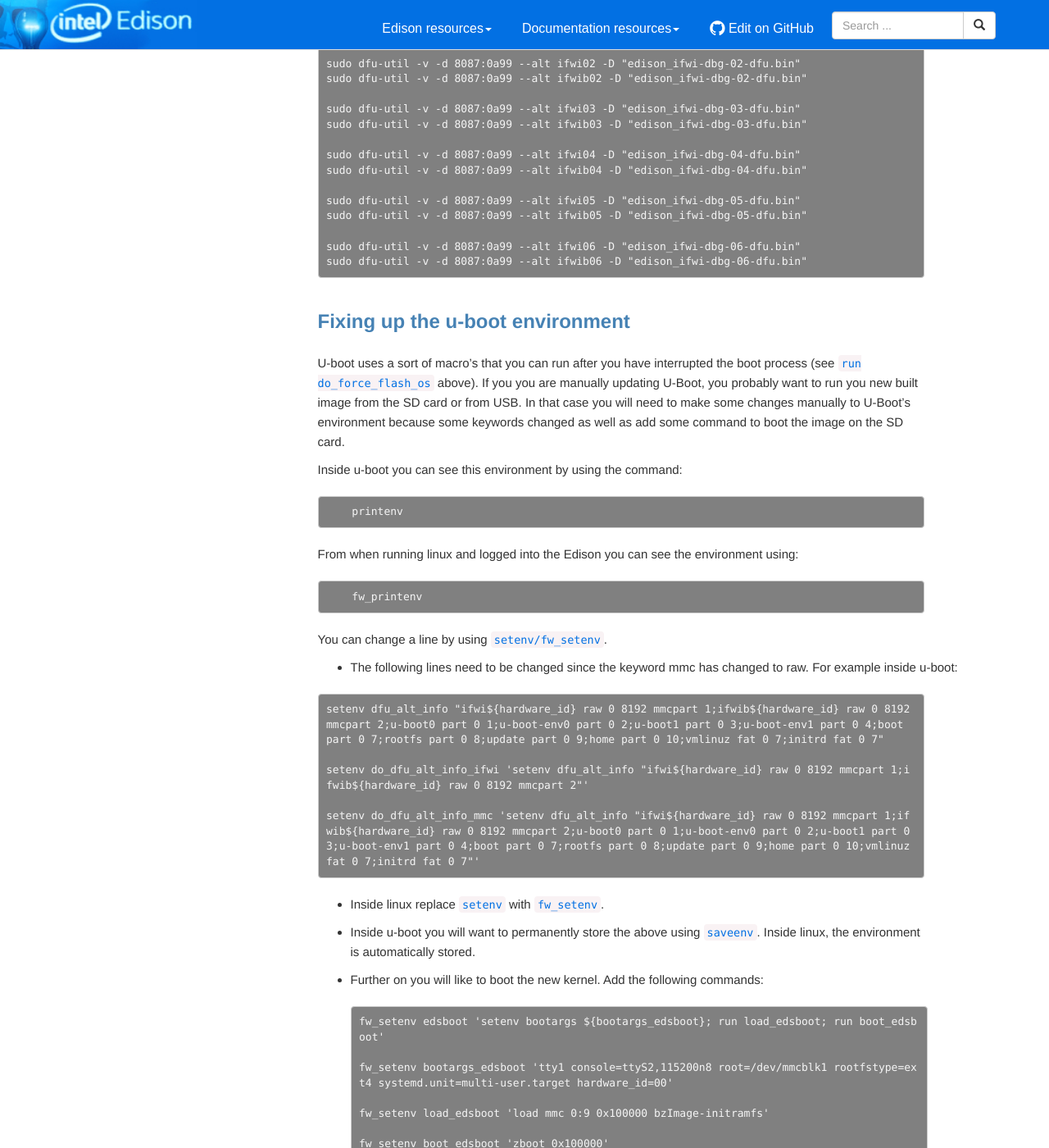
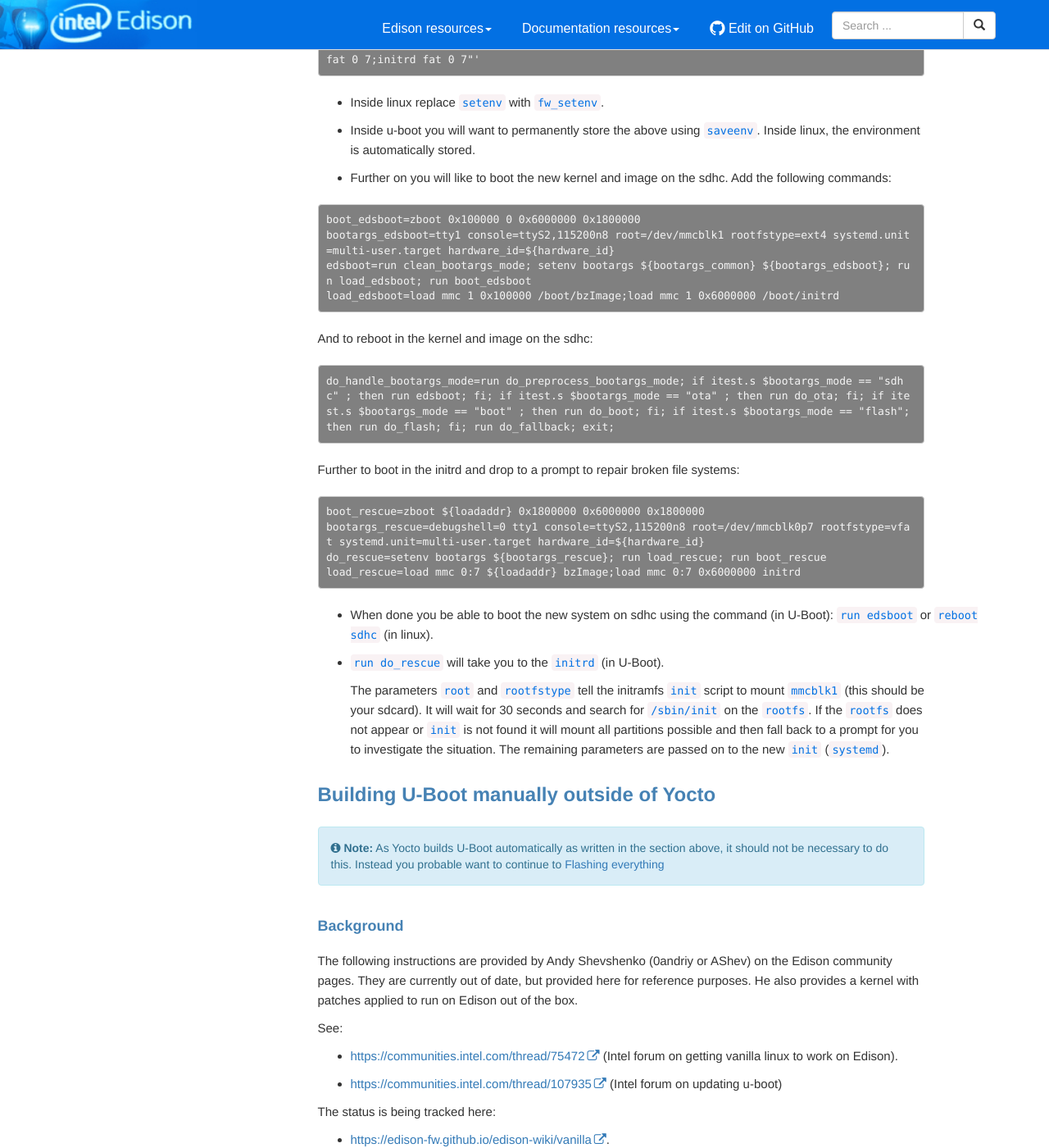
Before and after one commit to edison-fw/meta-intel-edison, a Jekyll site: the page built from docs/_docs/Edison/Building/2.3-Building-and-flashing-U-boot.md, in a window 1280 px wide and 1400 px high, scrolled down 3777 px. Shown: the whole window at 82% size. Built offline with Jekyll 4.4.1, drawn with Linux system fonts in a browser that asks for light colours; nearby versions of some CDN libraries; comment, search, counter and statistics services are not loaded; some of the changed text lies outside the part shown.

Commit message:
docs: switch to initrd
Signed-off-by: Ferry Toth <ftoth@exalondelft.nl>

````diff
--- a/docs/_data/edison.yml
+++ b/docs/_data/edison.yml
@@ -95,7 +95,7 @@
     ref: 2.0-Building-and-installing-the-image
     pdf: true
 
-  - title: Building and installing the rootfs to SDHC or USB
+  - title: Building and installing the rootfs to SDHC
     jurl: /2.1-Building-and-installing-the-rootfs.html
     ref: 2.1-Building-and-installing-the-rootfs
     pdf: true
--- a/docs/_docs/Edison/Building/2.1-Building-and-installing-the-rootfs-to-sd.md
+++ b/docs/_docs/Edison/Building/2.1-Building-and-installing-the-rootfs-to-sd.md
@@ -11,21 +11,7 @@
 {% include note.html content="The disk is ext4 formated, so will be most easily accessed from a Linux system." %}
 ## Building the rootfs
 
-Change to the correct directory as instructed by the `make setup` script.
-
-        cd /.../my_Edison_Workspace/test/out/linux64
-
-        source poky/oe-init-build-env
-
-Note: you need to source `oe-init-build-env` from every new konsole that you want to use to run bitbake.
-
-        bitbake -k edison-image
-
-Alternatively, from the same directory as `make setup`:
-
-        make image
-
-or `make flash`, `make sdk`, see further on.
+Back track to [Building the image](2.0-Building-and-installing-the-image.html#building-the-image).
 
 ## Installing the rootfs on a sd card
 You will find the image here:
@@ -51,6 +37,11 @@
 
 Make absolutely sure you know the device representing the sdcard, on my system it was `/dev/sdb`.
 
+{% include note.html content="An even fastest method to write an sdhc card (30% faster due to utilizing sparse file), see [Yocto Project Development Tasks Manual](https://www.yoctoproject.org/docs/3.0.2/dev-manual/dev-manual.html#flashing-images-using-bmaptool):" %}
+
+        bmaptool create -o edison-image-edison.bmap edison-image-edison.ext4
+        sudo bmaptool copy edison-image-edison.ext4 /dev/sdc
+
 You need to check, repair and resize the disk after this. You can use GParted for this. On the command line it is:
 
         sudo e2fsck -f -y -v -C 0 /dev/sdX
@@ -59,5 +50,19 @@
 
         sudo resize2fs -p /dev/sdX
 
-## Booting the rootfs on the external disk
-The external disk probably has a different kernel as the one on your eMMC. The kernel modules will be mostly on the rootfs. So, to boot the external rootfs you will probably need to have the associated kernel boot first. These need to be installed manually, see the section Building and installing the kernel.
+## Booting the rootfs from SDHC
+During U-Boot press <ESC> then type
+
+        run edsboot
+
+or during running linux (f.i. on the emmc disk):
+
+        restart sdhc
+
+## Booting the rootfs from external USB disk
+Support for this has been removed. U-Boot currently does not support the USB, so can not load the kernel from a USB disk.
+Booting from external disk requires the kernel to be loaded from emmc or sdhc.
+
+Further, booting from USB prevents you from using the USB in gadget mode to obtain network access, unless you have a fancy USB expander with built-in ethernet port (like [SMSC LAN9514 Eval Board](http://ww1.microchip.com/downloads/en/DeviceDoc/evb9514user.pdf))
+
+If your external rootfs is based on the current kernel on the boot partition (or if you updated the boot partition with your latest `edison-image-edison.hddimg`) you can use that kernel to boot your usb disk as you see fit. We leave it to your imagination to add a line to U-Boot's `edison.env` to make this work.
--- a/docs/_docs/Edison/Building/2.2-Building-and-installing-the-kernel-for-sd.md
+++ b/docs/_docs/Edison/Building/2.2-Building-and-installing-the-kernel-for-sd.md
@@ -8,11 +8,17 @@
 {:toc}
 ## Building the kernel
 
-See the section Building and installing the image.
-Actually we are building 2 kernels `bzImage-edison.bin` and `bzImage-initramfs-edison.bin`
+In the past we built 2 kernels `bzImage-edison.bin` and `bzImage-initramfs-edison.bin`
 
-The kernel with the built-in `initramfs` is called `bzImage-initramfs-edison.bin` and is the one we will be using. The initramsfs is a cpio built into the kernel containg kernel modules that are needed to boot from SDHC.
+The kernel with the built-in `initramfs` was called `bzImage-initramfs-edison.bin`. The initramsfs is a cpio built into the kernel containg kernel modules that are needed to boot from SDHC.
 
+This is not longer the case.
+
+We now use a separate cpio. The reason is that U-Boot seems not to support loading a kernel larger then 15MB.
+
+Even though we call the file initrd (as everybody seems to be doing), it is really an initramfs.
+
+## Historical reason to use a initrd
 According the Andy Shevchenko the kernel modules can not be built into the kernel:
 {% include note.html content="Basically either you need to use special initramfs / initrd where you have all necessary modules and you use pivot_root to switch rootfs, or you compile in all those modules. Since one bug(?) in the regulator framework when you built-in sdhci-pci it will prevent to WiFi be enumerated, you have to workaround it [1] like " %}
 
@@ -25,61 +31,6 @@
 
 ## Installing the kernel
 
-We will put this on the internal mmc partition `/dev/mmcblk0p9`.
+We no longer do this manually, although you still can if you want to.
 
-Before you can copy the file there we need to format this partition. Don't worry, this will not disturb operation of your current image as it was previously used for OTA (over the air) updates, but that feature is no longer supported.
-
-While running the original Intel® provided firmware, create a FAT file system on device 0:9. (If you don't, and save files on the originally-available file system, they will not be visible from U-Boot.)
-
-        mkfs.vfat -F32 -I /dev/mmcblk0p9
-
-Reboot the Edison.
-
-Mount the Edison's now-visible drive on the host computer (using the extra USB cable). Copy the just-built Linux image to the Edison drive:
-
-        cp tmp/deploy/images/edison/bzImage-initramfs-edison.bin /<path-to-Edison-drive>/bzImage-initramfs
-{% include note.html content="Note: with the U-Boot environment we set `bzImage-initramfs` will boot the kernel for the SDHC and `bzImage-initramfs-usb` will boot the kernel for the USB." %}
-
-Alternatively, on the edison (with the original firmware):
-
-        mount /dev/mmcblk0p9 /mnt
-
-(Or, if the Edison already runs the morty firmware, copy the file to /boot, don't forget to unmount and reboot after that).
-
-        mount /dev/mmcblk0p9 /mnt
-
-And if you have sshd running on the edison, from your host:
-
-        scp tmp/deploy/images/edison/bzImage-initramfs-edison.bin root@edison:
-
-Then on the Edison:
-
-        mv bzImage-initramfs-edison.bin /mnt/bzImage-initramfs
-        umount /mnt
-
-Or all the above from KDE's Dolphin using the `path fish://root@edison`
-
-## Booting the alternative kernels
-
-If you do nothing the image on the eMMC is booted automatically.
-
-There are 2 ways to boot the external image:
- 1. Interrupt U-Boot.
-    In the first 1 sec. press escape. Then type:
-
-        run edsboot
-
-    for booting the SDHC, or
-
-        run usbboot
-
-    for booting the USB.
- 2. From a running system, reboot with a `bootarg` (this is being worked on see [issue 45](https://github.com/edison-fw/meta-intel-edison/issues/45))
-
-        reboot sd
-
-    for booting the SDHC, or
-
-        reboot usb
-
-    for booting the USB.
+It is far easier to create a complete image with kernel, initrd, the kernel modules and all the rest of the rootfs by following [Building and installing the rootfs to SDHC](2.1-Building-and-installing-the-rootfs)
--- a/docs/_docs/Edison/Building/2.3-Building-and-flashing-U-boot.md
+++ b/docs/_docs/Edison/Building/2.3-Building-and-flashing-U-boot.md
@@ -7,49 +7,14 @@
 * TOC
 {:toc}
 ## Building U-Boot using Yocto
-U-Boot is built automatically as part of the image building, see Building and installing the image. The recipe will be provide the latest U-Boot with `acpi` patches provided if required by the kernel (see ACPI or no-ACPI).
-
-## Building U-Boot manually outside of Yocto
-{% include note.html content="As Yocto builds U-Boot automatically as written in the section above, it should not be necessary to do this. Instead you probable want to continue to [Flashing everything](2.3-Building-and-flashing-U-boot.html#flashing-everything)" %}
-### Background
-The following instructions are provided by Andy Shevshenko (0andriy or AShev) on the Edison community pages. They are currently out of date, but provided here for reference purposes.
-He also provides a kernel with patches applied to run on Edison out of the box.
-
-See:
-
-* [https://communities.intel.com/thread/75472](https://communities.intel.com/thread/75472 "vanilla linux") (Intel forum on getting vanilla linux to work on Edison).
-* [https://communities.intel.com/thread/107935](https://communities.intel.com/thread/107935 "u-boot") (Intel forum on updating u-boot)
-
-The status is being tracked here:
-
-* [https://edison-fw.github.io/edison-wiki/vanilla](https://edison-fw.github.io/edison-wiki/vanilla).
-
-### Instructions for building
-  * Clone u-boot from [https://github.com/andy-shev/u-boot/tree/edison](https://github.com/andy-shev/u-boot/tree/edison)
-  * The current version is edison-v2019.01
-
-        git clone git@github.com:andy-shev/u-boot.git
-        cd u-boot
-        git checkout edison-v2019.01
-
-  * To build:
-
-        make clean
-        make edison_defconfig
-        make -j8
-
-  * If you never updated U-Boot you are still on **v2014.04**. In this case, or if you have **edison-v2016.11**, or **edison-v2017.01** you need to do:
-
-        truncate -s %4096 u-boot.bin
-
-    otherwise skip this step.
+U-Boot is built automatically as part of the image building, see [Building and installing the image](2.0-Building-and-installing-the-image). The recipe will be provide the latest U-Boot with `acpi` patches provided if required by the kernel (see ACPI or no-ACPI).
 
 ## Flashing everything
 To flash everything you use either the script `flashall.sh` or the [Intel Flash Tools Lite](https://01.org/node/2463). This replaces U-Boot, the kernel in the boot partition, U-Boot environment and the rootfs.
 
 {% include note.html content="You might be worried that you brick your Edison in some way. [Never say never](0.1-A-word-of-warning), but as long as U-Boot works you can always reflash your device. And if you break U-Boot both flashing tools have a recovery mode that re-flash U-Boot by utilizing the microkernel that loads U-Boot in the first place. See our [Disaster recovery](2.4-Recovery) page for instructions how to do that and for a link to a working binary image." %}
 
-
+##
 ## Flashing only U-Boot
 {% include warning.html content="It appears U-Boot must be matched to the IFWI version installed. We have found 2 versions of IFWI. Before continueing read the section [Flashing only IFWI](2.3-Building-and-flashing-U-boot#flashing-only-ifwi) " %}
 
@@ -148,16 +113,64 @@
 
 *   Inside u-boot you will want to permanently store the above using `saveenv`. Inside linux, the environment is automatically stored.
 
-*   Further on you will like to boot the new kernel. Add the following commands:
+*   Further on you will like to boot the new kernel and image on the sdhc. Add the following commands:
 
-        fw_setenv edsboot 'setenv bootargs ${bootargs_edsboot}; run load_edsboot; run boot_edsboot'
+```
+boot_edsboot=zboot 0x100000 0 0x6000000 0x1800000
+bootargs_edsboot=tty1 console=ttyS2,115200n8 root=/dev/mmcblk1 rootfstype=ext4 systemd.unit=multi-user.target hardware_id=${hardware_id}
+edsboot=run clean_bootargs_mode; setenv bootargs ${bootargs_common} ${bootargs_edsboot}; run load_edsboot; run boot_edsboot
+load_edsboot=load mmc 1 0x100000 /boot/bzImage;load mmc 1 0x6000000 /boot/initrd
+```
+And to reboot in the kernel and image on the sdhc:
 
-        fw_setenv bootargs_edsboot 'tty1 console=ttyS2,115200n8 root=/dev/mmcblk1 rootfstype=ext4 systemd.unit=multi-user.target hardware_id=00'
+```
+do_handle_bootargs_mode=run do_preprocess_bootargs_mode; if itest.s $bootargs_mode == "sdhc" ; then run edsboot; fi; if itest.s $bootargs_mode == "ota" ; then run do_ota; fi; if itest.s $bootargs_mode == "boot" ; then run do_boot; fi; if itest.s $bootargs_mode == "flash"; then run do_flash; fi; run do_fallback; exit;
+```
+Further to boot in the initrd and drop to a prompt to repair broken file systems:
 
-        fw_setenv load_edsboot 'load mmc 0:9 0x100000 bzImage-initramfs'
+```
+boot_rescue=zboot ${loadaddr} 0x1800000 0x6000000 0x1800000
+bootargs_rescue=debugshell=0 tty1 console=ttyS2,115200n8 root=/dev/mmcblk0p7 rootfstype=vfat systemd.unit=multi-user.target hardware_id=${hardware_id}
+do_rescue=setenv bootargs ${bootargs_rescue}; run load_rescue; run boot_rescue
+load_rescue=load mmc 0:7 ${loadaddr} bzImage;load mmc 0:7 0x6000000 initrd
+```
 
-        fw_setenv boot_edsboot 'zboot 0x100000'
-
-*   When we're done you you be able to boot the new system using the command: `run edsboot`
+*   When done you be able to boot the new system on sdhc using the command (in U-Boot): `run edsboot` or `reboot sdhc` (in linux).
+*   `run do_rescue` will take you to the `initrd` (in U-Boot).
 
     The parameters `root` and `rootfstype` tell the initramfs `init` script to mount `mmcblk1` (this should be your sdcard). It will wait for 30 seconds and search for `/sbin/init` on the `rootfs`. If the `rootfs` does not appear or `init` is not found it will mount all partitions possible and then fall back to a prompt for you to investigate the situation. The remaining parameters are passed on to the new `init` (`systemd`).
+
+## Building U-Boot manually outside of Yocto
+{% include note.html content="As Yocto builds U-Boot automatically as written in the section above, it should not be necessary to do this. Instead you probable want to continue to [Flashing everything](2.3-Building-and-flashing-U-boot.html#flashing-everything)" %}
+### Background
+The following instructions are provided by Andy Shevshenko (0andriy or AShev) on the Edison community pages. They are currently out of date, but provided here for reference purposes.
+He also provides a kernel with patches applied to run on Edison out of the box.
+
+See:
+
+* [https://communities.intel.com/thread/75472](https://communities.intel.com/thread/75472 "vanilla linux") (Intel forum on getting vanilla linux to work on Edison).
+* [https://communities.intel.com/thread/107935](https://communities.intel.com/thread/107935 "u-boot") (Intel forum on updating u-boot)
+
+The status is being tracked here:
+
+* [https://edison-fw.github.io/edison-wiki/vanilla](https://edison-fw.github.io/edison-wiki/vanilla).
+
+### Instructions for building
+  * Clone u-boot from [https://github.com/andy-shev/u-boot/tree/edison](https://github.com/andy-shev/u-boot/tree/edison)
+  * The current version is edison-v2019.01
+
+        git clone git@github.com:andy-shev/u-boot.git
+        cd u-boot
+        git checkout edison-v2019.01
+
+  * To build:
+
+        make clean
+        make edison_defconfig
+        make -j8
+
+  * If you never updated U-Boot you are still on **v2014.04**. In this case, or if you have **edison-v2016.11**, or **edison-v2017.01** you need to do:
+
+        truncate -s %4096 u-boot.bin
+
+    otherwise skip this step.
--- a/docs/_docs/Edison/Building/2.4-Recovery.md
+++ b/docs/_docs/Edison/Building/2.4-Recovery.md
@@ -6,6 +6,15 @@
 ---
 * TOC
 {:toc}
+
+## `initrd`
+From U-Boot you can `run do_rescue`. This will take you into the `initrd` in the `boot` partition on the emmc (/dev/mmcblk0p7) and drop you into a shell. Here you will have available the packages:
+  * busybox
+  * e2fsprogs
+  * btrfs-tools
+  * parted
+
+These tools should allow you to fixup a broken root file system.
 
 ## Flashall (old image)
 If at any point you messed up the Edison or want to go back to the factory state, you need to flash the original image. The image actually consists of several parts, i.e. u-boot (boot loader), ifwi (intel firmware binaries), kernel and root file system. It should not be necessary except after you did Recovery (see below), but just in case of emergency you can download an [Edison 2.1 image](https://drive.google.com/open?id=0B272plWyW_YWcTlhX1IyZ0xDLUk) here.
--- a/docs/_docs/Edison/Introduction/0.6-News.md
+++ b/docs/_docs/Edison/Introduction/0.6-News.md
@@ -5,9 +5,15 @@
 product: Edison
 ---
 ## What's new for this release
- 1. Linux upgrade to 5.4.0 and U-Boot to v2020.01
-    Features unknown.
- 2. Update to Yocto Warrior
- 3. Restored support for OTA
- 4. Restored support for clloader and arduino-toolchain (meta-arduino)
- 5. Restored support to build a debian image and upgraded that to buster
+ 1. Linux upgrade to 5.6.0 and U-Boot to v2020.04
+    We have now switched to upstream U-Boot while just applying a few not required patched.
+    Thanks Andy for all the hard work you put into this!
+ 2. Update to Yocto Zeus.
+ 3. We now build an image ext4 image that will boot directly off the sd card.
+ 4. Dropped support for booting from usb. This required manual step any way, so if you
+    want this add variables to edison.env as you please.
+ 5. Increased space on the emmc to accommodate a larger kernel.
+ 6. Separated initramfs as initrd from kernel as U-Boot refuses to boot kernels larger than 15MB.
+ 7. Added btrfs support to U-Boot and kernel
+ 8. Added`btrfs-tools` and `parted` and friends to initrd as well as other disk tools to initrd.
+    This allows us to boot initrd as rescue image (using `run do_rescue`) to repair images offline.
````
Also changed, not shown: other parts of docs/_docs/Edison/Building/2.1-Building-and-installing-the-rootfs-to-sd.md (+1 -1 lines).
